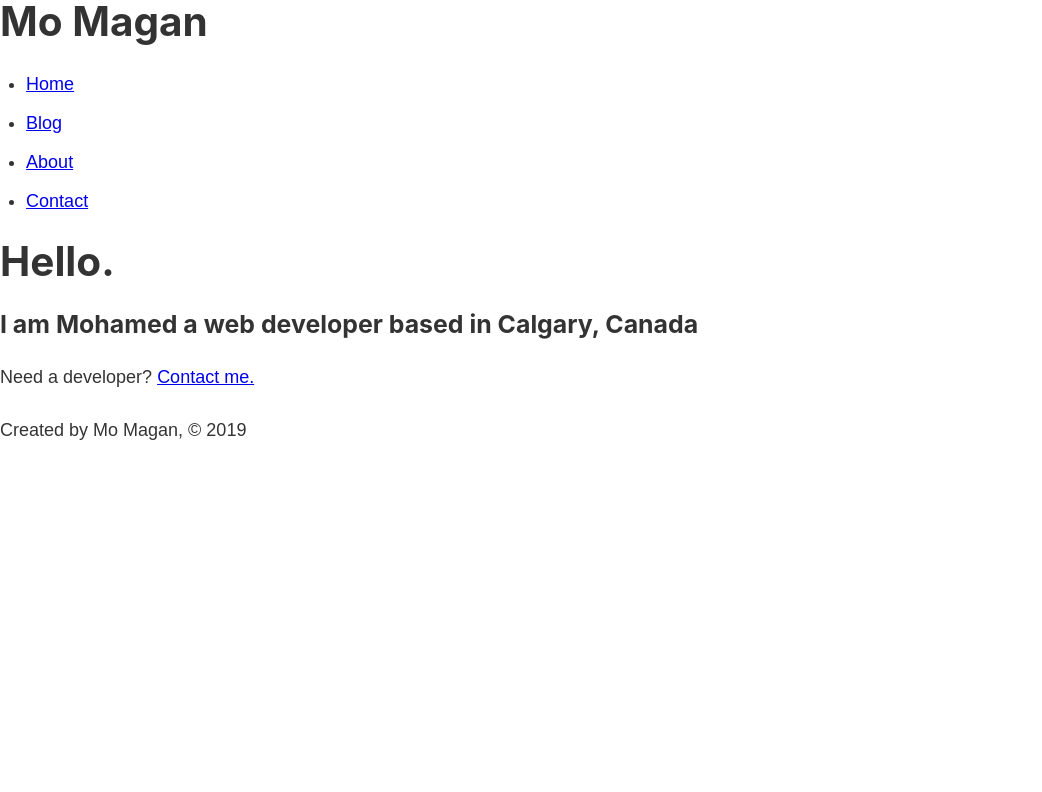
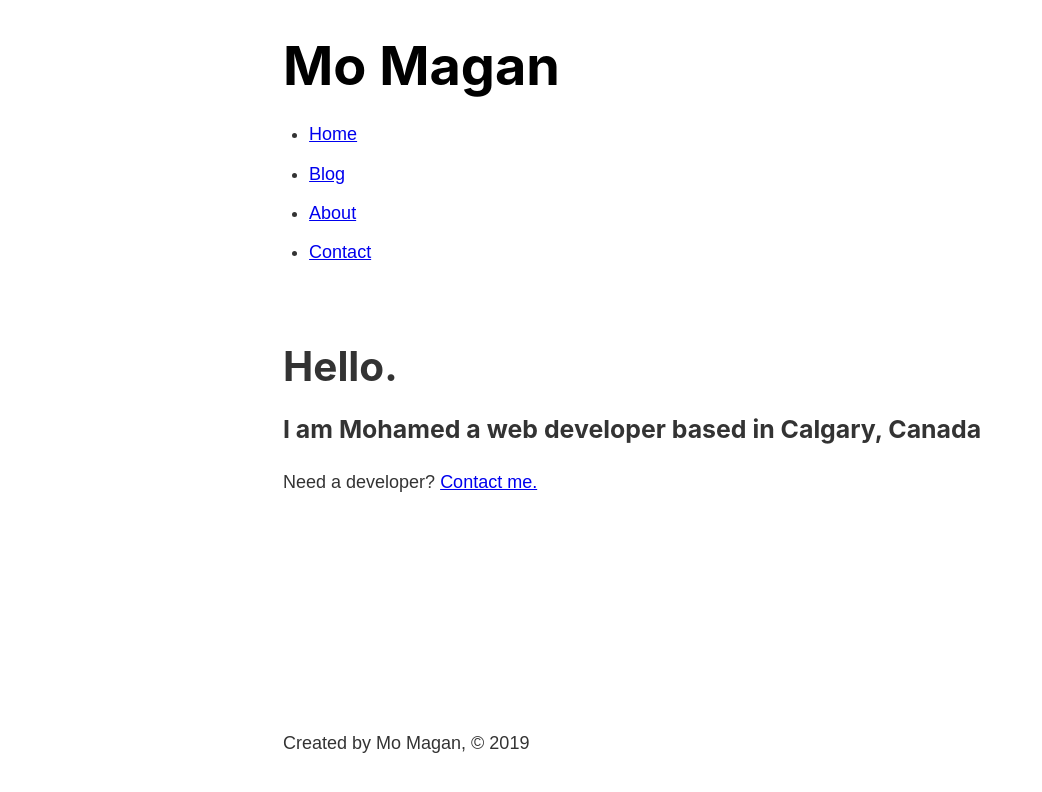
Before and after one commit to Amiinoz/blog-post, a Gatsby site: page / in a window 1280 px wide. Shown: the whole page, without its empty margins (0-1042 px from the left). Built offline with nearby package versions, Linux system fonts and the light colour scheme; Gatsby itself is replaced by a stand-in of ours.

```diff
--- a/src/components/Header.js
+++ b/src/components/Header.js
@@ -1,26 +1,31 @@
 import React from 'react'
 import { Link } from 'gatsby'
+import * as headerStyles from './header.module.scss'
 
 
 const Header = () => {
 
   return (
 
-    <header>
-      <h1>Mo Magan</h1>
-      <nav>
-        <ul>
+    <header className={headerStyles.header}>
+      <h1 >
+        <Link className={headerStyles.title} to='/'>
+          Mo Magan
+      </Link>
+      </h1>
+      <nav >
+        <ul className={headerStyles.navList}>
           <li>
-            <Link to='/' >Home</Link>
+            <Link className={headerStyles.navItem} activeClassName={headerStyles.activeNavItem} to='/' >Home</Link>
           </li>
           <li>
-            <Link to='/Blog' >Blog</Link>
+            <Link className={headerStyles.navItem} activeClassName={headerStyles.activeNavItem} to='/Blog' >Blog</Link>
           </li>
           <li>
-            <Link to='/About' >About</Link>
+            <Link className={headerStyles.navItem} activeClassName={headerStyles.activeNavItem} to='/About' >About</Link>
           </li>
           <li>
-            <Link to='/Contact' >Contact</Link>
+            <Link className={headerStyles.navItem} activeClassName={headerStyles.activeNavItem} to='/Contact' >Contact</Link>
           </li>
         </ul>
       </nav>
--- a/src/components/Layout.js
+++ b/src/components/Layout.js
@@ -3,14 +3,17 @@
 import Header from './Header'
 import Footer from './Footer'
 import '../style/index.scss'
+import * as layoutStyles from './layout.module.scss'
 
 const Layout = (props) => {
 
   return (
 
-    <div>
-      <Header />
-      {props.children}
+    <div className={layoutStyles.container}>
+      <div className={layoutStyles.content}>
+        <Header />
+        {props.children}
+      </div>
       <Footer />
     </div>
   )
--- /dev/null
+++ b/src/components/header.module.scss
@@ -0,0 +1,30 @@
+.header {
+  padding: 1rem 0 3rem;
+}
+
+.title {
+  color: #000000;
+  font-size: 3rem;
+  text-decoration: none;
+}
+
+.nav-list {
+  display: flex;
+  list-style-type: none;
+  margin: 0;
+}
+
+.nav-item {
+  color: #999999;
+  font-size: 0.9rem;
+  margin-right: 1.3rem;
+  text-decoration: none;
+}
+
+.nav-item:hover {
+  color: #666666;
+}
+
+.active-nav-item {
+  color: #333333;
+}
--- /dev/null
+++ b/src/components/layout.module.scss
@@ -0,0 +1,13 @@
+.container {
+  margin: 0 auto;
+  max-width: 750px;
+  padding: 1rem;
+
+  display: flex;
+  flex-direction: column;
+  min-height: 100vh;
+}
+
+.content {
+  flex-grow: 1;
+}
```
